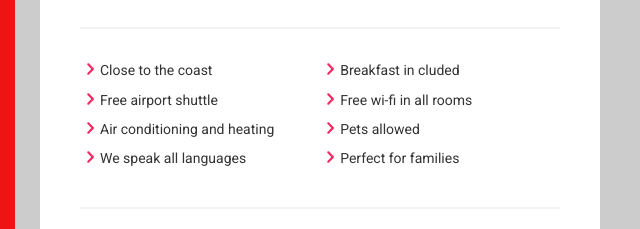
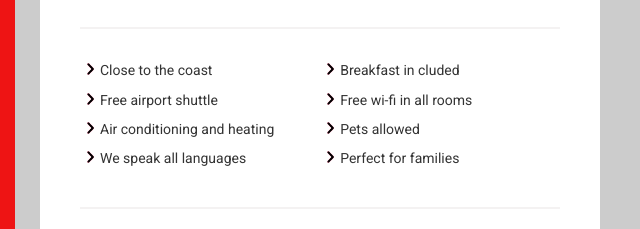
Before and after one commit to solomonyaw/Trillo, a website: page index.html in a window 1280 px wide. Shown: the part 726-955 px from the top of the page, 241-881 px from the left. Drawn offline with Linux system fonts and the light colour scheme.

Commit message:
updated scss

```diff
--- a/sass/_components.scss
+++ b/sass/_components.scss
@@ -497,8 +497,9 @@
         width: 2rem;
 
         //older browsers
-       // background-image: url('/img/SVG/chevron-right.svg');
-        //background-size: cover;
+
+       background-image: url('/img/SVG/chevron-right.svg');
+       background-size: cover;
 
 
         //newer browsers -masks
```
Also changed, not shown: css/style.css, 1 other file.
